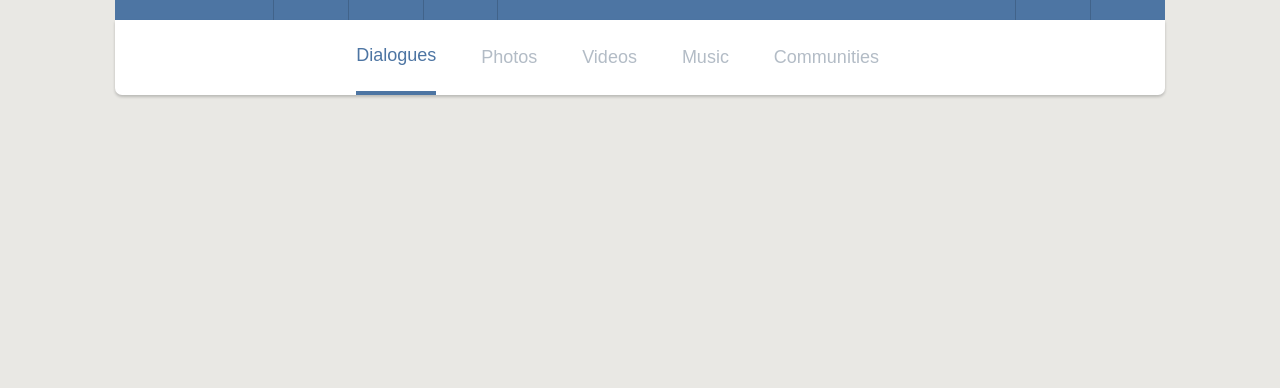
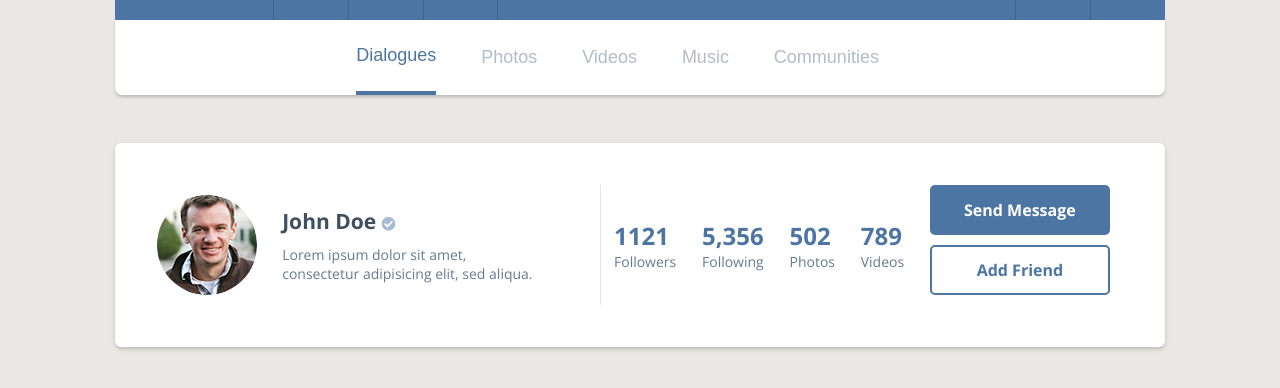
Before and after one commit to Mach1nka/social-ui, a plain HTML site: page index.html in a window 1280 px wide. Shown: the part 86-474 px from the top of the page. Drawn offline with nearby package versions, Linux system fonts and the light colour scheme.

Commit message:
feat: implement user's data

```diff
--- a/index.html
+++ b/index.html
@@ -9,7 +9,7 @@
     <link href="https://fonts.googleapis.com/css2?family=Open+Sans:ital,wght@0,300;0,700;1,600&display=swap" rel="stylesheet">
     <link rel="stylesheet" href="https://use.fontawesome.com/releases/v5.15.1/css/all.css" integrity="sha384-vp86vTRFVJgpjF9jiIGPEEqYqlDwgyBgEF109VFjmqGmIY/Y4HV4d3Gp2irVfcrp" crossorigin="anonymous">
 </head>
-<body id="body">
+<body>
     <header>
         <div class="header__menu">
             <h1 class="logo">SOCIAL UI</h1>
@@ -37,5 +37,41 @@
             <button class="nav_item">Communities</button>
         </div>
     </header>
+    <main>
+        <section class="user_info">
+            <div class="user_info__wrapper">
+                <div class="user__photo"></div>
+                <div class="user__name">
+                    <h3>
+                        John Doe
+                        <span class="user__approve"><i class="fas fa-check-circle"></i></span>
+                    </h3>
+                    <span>Lorem ipsum dolor sit amet, consectetur adipisicing elit, sed aliqua.</span>
+                </div>
+            </div>
+            <div class="user_data__wrapper">
+                <div class="user_data">
+                    <h6>1121</h6>
+                    <span>Followers</span>
+                </div>
+                <div class="user_data">
+                    <h6>5,356</h6>
+                    <span>Following</span>
+                </div>
+                <div class="user_data">
+                    <h6>502</h6>
+                    <span>Photos</span>
+                </div>
+                <div class="user_data">
+                    <h6>789</h6>
+                    <span>Videos</span>
+                </div>
+                <div class="button__wrapper">
+                    <button class="button_send-message" type="button">Send Message</button>
+                    <button class="button_add-friend" type="button">Add Friend</button>
+                </div>
+            </div>
+        </section>
+    </main>
 </body>
 </html>
--- a/styles/header.css
+++ b/styles/header.css
@@ -55,7 +55,6 @@ header {
     width: 75px;
     height: 75px;
     border-left: 1px solid #41638a;
-    transition: 0.3s ease-in;
 }
 .icon:hover { color: var(--white); }
 .icon:focus { color: var(--white); }
@@ -73,7 +72,6 @@ header {
     align-items: center;
     font-size: 21px;
     color: var(--white);
-    transition: 0.3s ease-in;
     padding-right: 25px;
 }
 .profile h4 {
@@ -98,7 +96,6 @@ header {
     color:#b3bcc6;
     background-color: inherit;
     margin-right: 4.5%;
-    transition: 0.3s ease-in;
 }
 .nav_item:hover { color: var(--dark-blue); }
 
@@ -107,9 +104,6 @@ header {
     color: var(--dark-blue)
 }
 
-@media (max-width: 900px) {
-    #body { width: 100%; }
-}
 
 @media (max-width: 750px) {
     .header__menu { flex-direction: column; }
--- /dev/null
+++ b/styles/main.css
@@ -0,0 +1 @@
+main { margin-top: 4.5%; }
--- a/styles/style.css
+++ b/styles/style.css
@@ -1,5 +1,7 @@
 @import "variable.css";
 @import "header.css";
+@import "main.css";
+@import "user-info.css";
 
 * {
     margin: 0;
@@ -15,8 +17,13 @@ body {
 button {
     border: 0;
     cursor: pointer;
+    transition: .3s ease-in;
 }
 button:active,
 button:focus {
     outline: none;
 }
+
+@media (max-width: 900px) {
+    body { width: 100%; }
+}
--- /dev/null
+++ b/styles/user-info.css
@@ -0,0 +1,119 @@
+.user_info {
+    display: flex;
+    justify-content: space-between;
+    padding: 4%;
+    box-sizing: border-box;
+    border-radius: 6px;
+    background-color: var(--white);
+    box-shadow: 0 2px 4px 0 rgba(0,0,0,0.2);
+}
+
+.user_info__wrapper {
+    display: flex;
+    align-items: center;
+    padding-right: 6%;
+    border-right: 1px solid #e5e5e5;
+}
+
+.user__photo {
+    min-height: 100px;
+    min-width: 100px;
+    margin-right: 25px;
+    border-radius: 50%;
+    background-image: url("../assets/pictures/avatar.png");
+    background-repeat: no-repeat;
+}
+
+.user__name { max-width: 260px; }
+
+.user__name h3 {
+    font-size: 21px;
+    color: #3f4f5f;
+    font-family: 'OPEN SANS', sans-serif;
+    margin-bottom: 10px;
+}
+
+.user__approve {
+    color: #a6bad1;
+    font-size: 14px;
+}
+
+.user__name > span {
+    color: #667a90;
+    font-size: 14px;
+    font-family: 'Open Sans';
+}
+
+.user_data__wrapper {
+    display: flex;
+    justify-content: space-around;
+    align-items: center;
+    flex-grow: 1;
+}
+
+.user_data > h6 {
+    color: var(--dark-blue);
+    font-family: "Open Sans", serif;
+    font-size: 24px;
+}
+
+.user_data > span {
+    color: #667a90;
+    font-family: "Open Sans", serif;
+    font-size: 14px;
+}
+
+.button__wrapper button {
+    display: block;
+    width: 180px;
+    padding: 12px 0;
+    font-size: 16px;
+    font-weight: 600;
+    font-family: "Open Sans", serif;
+    border: 2px solid var(--dark-blue);
+    border-radius: 5px;
+    margin-bottom: 10px;
+}
+
+.button__wrapper button:hover { box-shadow: 0 3px 10px 0 rgba(0,0,0,0.3); }
+
+.button_send-message {
+    color: var(--white);
+    background-color: var(--dark-blue);
+}
+
+.button_add-friend {
+    color: var(--dark-blue);
+    background-color: inherit;
+}
+
+
+
+@media (max-width: 1200px) {
+    .user_info {
+        display: block;
+
+    }
+    .user_info__wrapper {
+        border-right: 0;
+        border-bottom: 1px solid #e5e5e5;
+        padding-bottom: 15px;
+        margin-bottom: 15px;
+    }
+
+    .user__name { max-width: unset; }
+}
+
+@media (max-width: 500px) {
+    .user_info__wrapper {
+        padding-right: 0;
+    }
+
+    .user_data > h6 { font-size: 16px; }
+    .user_data > span { font-size: 12px; }
+
+    .button__wrapper button {
+        width: 120px;
+        font-size: 14px;
+    }
+}
```
Also changed, not shown: assets/pictures/avatar.png (added).
